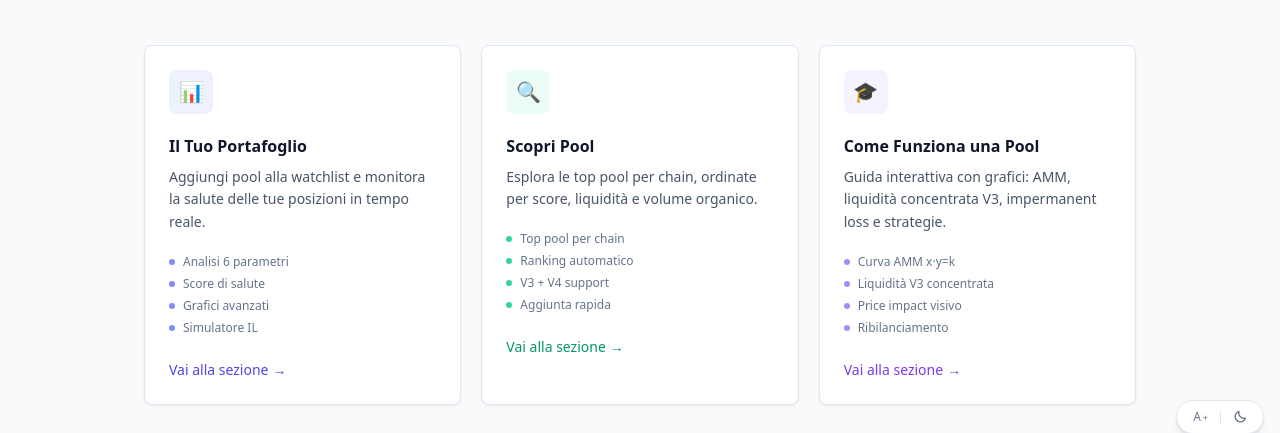
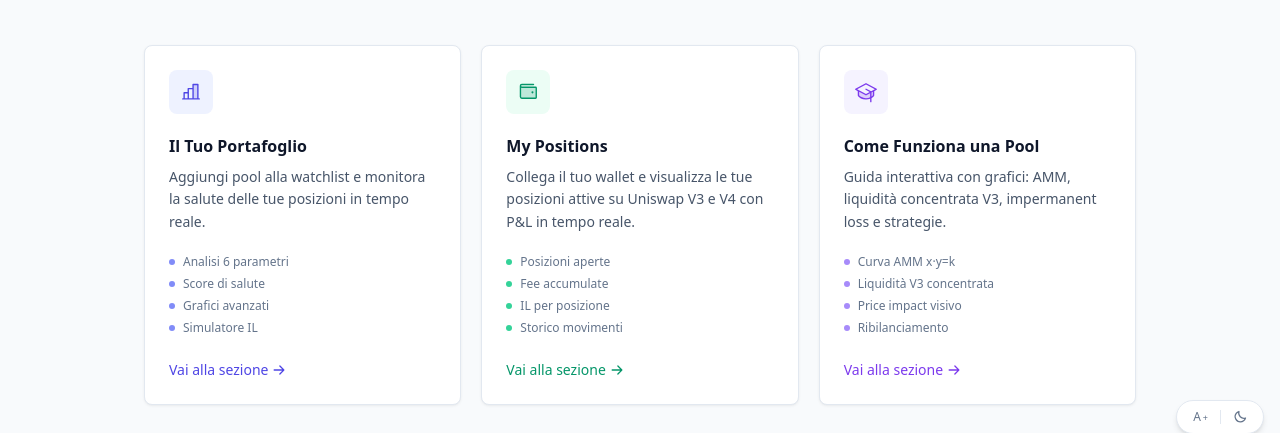
Before and after one commit to frankytheme-cyber/Uniswap-analyzer, a React (Vite) app in the folder packages/frontend/: page / in a window 1280 px wide. Shown: the part 350-783 px from the top of the page. Built offline with nearby package versions, Linux system fonts and the light colour scheme; no server answers.

Commit message:
icons e card

```diff
--- a/packages/frontend/src/pages/Discover.tsx
+++ b/packages/frontend/src/pages/Discover.tsx
@@ -1,5 +1,5 @@
 import { useState } from 'react'
-import { LockIcon } from '@phosphor-icons/react'
+import { LockIcon, ArrowLeftIcon } from '@phosphor-icons/react'
 import { useNavigate } from 'react-router-dom'
 import { useDiscoverPools, useAddToWatchlist } from '../hooks/usePoolData.ts'
 import { useWatchlistStore } from '../stores/watchlist-store.ts'
@@ -48,7 +48,7 @@ export default function Discover() {
           onClick={onBack}
           className="text-slate-400 hover:text-slate-600 text-sm mb-3 transition-colors"
         >
-          ← Dashboard
+          <ArrowLeftIcon size={13} weight="bold" /> Dashboard
         </button>
         <h1 className="flex items-center gap-2 text-2xl font-bold text-slate-900">
           Discover Top Pools
--- a/packages/frontend/src/pages/Home.tsx
+++ b/packages/frontend/src/pages/Home.tsx
@@ -1,11 +1,13 @@
 import type { FC } from 'react'
 import { Link } from 'react-router-dom'
+import { ChartBarIcon, WalletIcon, GraduationCapIcon, ArrowRightIcon } from '@phosphor-icons/react'
 import NavBar from '../components/NavBar.tsx'
 import Footer from '../components/Footer.tsx'
 
 interface SectionCard {
   path: string
-  icon: string
+  Icon: React.ElementType
+  iconColor: string
   title: string
   description: string
   features: string[]
@@ -18,7 +20,8 @@ interface SectionCard {
 const cards: SectionCard[] = [
   {
     path: '/dashboard',
-    icon: '📊',
+    Icon: ChartBarIcon,
+    iconColor: 'text-indigo-600',
     title: 'Il Tuo Portafoglio',
     description: 'Aggiungi pool alla watchlist e monitora la salute delle tue posizioni in tempo reale.',
     features: ['Analisi 6 parametri', 'Score di salute', 'Grafici avanzati', 'Simulatore IL'],
@@ -28,11 +31,12 @@ const cards: SectionCard[] = [
     accentDot:     'bg-indigo-400',
   },
   {
-    path: '/discover',
-    icon: '🔍',
-    title: 'Scopri Pool',
-    description: 'Esplora le top pool per chain, ordinate per score, liquidità e volume organico.',
-    features: ['Top pool per chain', 'Ranking automatico', 'V3 + V4 support', 'Aggiunta rapida'],
+    path: '/wallet',
+    Icon: WalletIcon,
+    iconColor: 'text-emerald-600',
+    title: 'My Positions',
+    description: 'Collega il tuo wallet e visualizza le tue posizioni attive su Uniswap V3 e V4 con P&L in tempo reale.',
+    features: ['Posizioni aperte', 'Fee accumulate', 'IL per posizione', 'Storico movimenti'],
     accentText:    'text-emerald-600',
     accentBorder:  'hover:border-emerald-300 hover:shadow-emerald-100',
     accentIconBg:  'bg-emerald-50',
@@ -40,7 +44,8 @@ const cards: SectionCard[] = [
   },
   {
     path: '/learn',
-    icon: '🎓',
+    Icon: GraduationCapIcon,
+    iconColor: 'text-violet-600',
     title: 'Come Funziona una Pool',
     description: 'Guida interattiva con grafici: AMM, liquidità concentrata V3, impermanent loss e strategie.',
     features: ['Curva AMM x·y=k', 'Liquidità V3 concentrata', 'Price impact visivo', 'Ribilanciamento'],
@@ -78,8 +83,8 @@ const Home: FC = () => {
             to={card.path}
             className={`group text-left bg-white border border-slate-200 rounded-lg p-6 transition-all duration-200 shadow-card ${card.accentBorder} hover:shadow-card-hover hover:-translate-y-0.5`}
           >
-            <div className={`w-11 h-11 ${card.accentIconBg} rounded-lg flex items-center justify-center text-xl mb-5`}>
-              {card.icon}
+            <div className={`w-11 h-11 ${card.accentIconBg} rounded-lg flex items-center justify-center mb-5`}>
+              <card.Icon size={22} weight="duotone" className={card.iconColor} />
             </div>
 
             <h2 className="text-base font-semibold text-slate-900 mb-2">{card.title}</h2>
@@ -96,7 +101,7 @@ const Home: FC = () => {
 
             <div className={`flex items-center gap-1 text-sm font-medium ${card.accentText} group-hover:gap-2 transition-all`}>
               Vai alla sezione
-              <span>→</span>
+              <ArrowRightIcon size={14} weight="bold" />
             </div>
           </Link>
         ))}
--- a/packages/frontend/src/pages/Learn.tsx
+++ b/packages/frontend/src/pages/Learn.tsx
@@ -1,4 +1,8 @@
 import { useState, useEffect, useRef } from 'react'
+import {
+  TrendUpIcon, TargetIcon, ShoppingCartIcon, WarningIcon,
+  ArrowsCounterClockwiseIcon, ArrowRightIcon, WavesIcon,
+} from '@phosphor-icons/react'
 import LiquidityCurveChart        from '../components/learn/LiquidityCurveChart.tsx'
 import ConcentratedLiquidityChart from '../components/learn/ConcentratedLiquidityChart.tsx'
 import PriceImpactChart           from '../components/learn/PriceImpactChart.tsx'
@@ -11,15 +15,15 @@ interface Chapter {
   number: string
   title: string
   subtitle: string
-  icon: string
+  Icon: React.ElementType
 }
 
 const chapters: Chapter[] = [
-  { id: 'amm',          number: '01', title: 'La Curva AMM',             subtitle: 'x · y = k con ETH/USDC',            icon: '📈' },
-  { id: 'concentrated', number: '02', title: 'Liquidità Concentrata V3', subtitle: 'Più efficienza, stesso capitale',     icon: '🎯' },
-  { id: 'impact',       number: '03', title: 'Comprare un Token',         subtitle: 'Price impact e slippage',            icon: '🛒' },
-  { id: 'il',           number: '04', title: 'Impermanent Loss',          subtitle: 'Il rischio nascosto degli LP',        icon: '⚠️' },
-  { id: 'rebalancing',  number: '05', title: 'Il Ribilanciamento',        subtitle: 'Quando e come ricalibrare',          icon: '⟳'  },
+  { id: 'amm',          number: '01', title: 'La Curva AMM',             subtitle: 'x · y = k con ETH/USDC',         Icon: TrendUpIcon },
+  { id: 'concentrated', number: '02', title: 'Liquidità Concentrata V3', subtitle: 'Più efficienza, stesso capitale', Icon: TargetIcon },
+  { id: 'impact',       number: '03', title: 'Comprare un Token',        subtitle: 'Price impact e slippage',         Icon: ShoppingCartIcon },
+  { id: 'il',           number: '04', title: 'Impermanent Loss',         subtitle: 'Il rischio nascosto degli LP',    Icon: WarningIcon },
+  { id: 'rebalancing',  number: '05', title: 'Il Ribilanciamento',       subtitle: 'Quando e come ricalibrare',       Icon: ArrowsCounterClockwiseIcon },
 ]
 
 export default function Learn() {
@@ -77,7 +81,7 @@ export default function Learn() {
 
           {/* Pool setup callout */}
           <div className="bg-violet-50 border border-violet-200 rounded-lg p-4 flex items-start gap-3">
-            <span className="text-lg">🏊</span>
+            <WavesIcon size={20} weight="duotone" className="text-violet-500 shrink-0 mt-0.5" />
             <div>
               <p className="text-sm font-medium text-violet-700 mb-1">La nostra pool di esempio</p>
               <p className="text-sm text-slate-600">
@@ -258,7 +262,7 @@ export default function Learn() {
               href="/dashboard"
               className="btn-primary inline-flex items-center gap-2"
             >
-              Vai al tool →
+              Vai al tool <ArrowRightIcon size={14} weight="bold" />
             </a>
           </div>
         </main>
@@ -271,8 +275,8 @@ export default function Learn() {
 function ChapterHeader({ ch }: { ch: Chapter }) {
   return (
     <div className="flex items-start gap-4 mb-5">
-      <div className="w-11 h-11 bg-violet-50 border border-violet-200 rounded-lg flex items-center justify-center text-xl shrink-0">
-        {ch.icon}
+      <div className="w-11 h-11 bg-violet-50 border border-violet-200 rounded-lg flex items-center justify-center shrink-0">
+        <ch.Icon size={22} weight="duotone" className="text-violet-600" />
       </div>
       <div>
         <div className="text-xs font-mono text-violet-500 mb-0.5">{ch.number}</div>
--- a/packages/frontend/src/pages/MyPositions.tsx
+++ b/packages/frontend/src/pages/MyPositions.tsx
@@ -1,4 +1,5 @@
 import { useState, type ReactNode } from 'react'
+import { ArrowRightIcon } from '@phosphor-icons/react'
 import { useNavigate } from 'react-router-dom'
 import { useWalletPositions } from '../hooks/usePoolData.ts'
 import type { WalletPosition } from '../types.ts'
@@ -204,7 +205,7 @@ function PositionRow({ position, onAnalyze }: { position: WalletPosition; onAnal
           onClick={() => onAnalyze(position.poolId)}
           className="text-xs text-indigo-600 hover:text-indigo-800 font-medium transition-colors shrink-0 ml-2"
         >
-          Analizza pool →
+          Analizza pool <ArrowRightIcon size={12} weight="bold" />
         </button>
       </div>
     </div>
--- a/packages/frontend/src/pages/PoolDetail.tsx
+++ b/packages/frontend/src/pages/PoolDetail.tsx
@@ -15,6 +15,7 @@ import BacktestChart       from '../components/charts/BacktestChart.tsx'
 import ILManualSimulator   from '../components/charts/ILManualSimulator.tsx'
 
 import { useParams, useNavigate } from 'react-router-dom'
+import { ArrowLeftIcon } from '@phosphor-icons/react'
 
 const STATUS_COLOR: Record<string, string> = {
   healthy: 'text-emerald-600',
@@ -71,7 +72,7 @@ export default function PoolDetail() {
         onClick={onBack}
         className="text-sm text-slate-500 hover:text-slate-700 transition-colors flex items-center gap-1"
       >
-        ← Dashboard
+        <ArrowLeftIcon size={13} weight="bold" /> Dashboard
       </button>
 
       {isLoading && (
```
